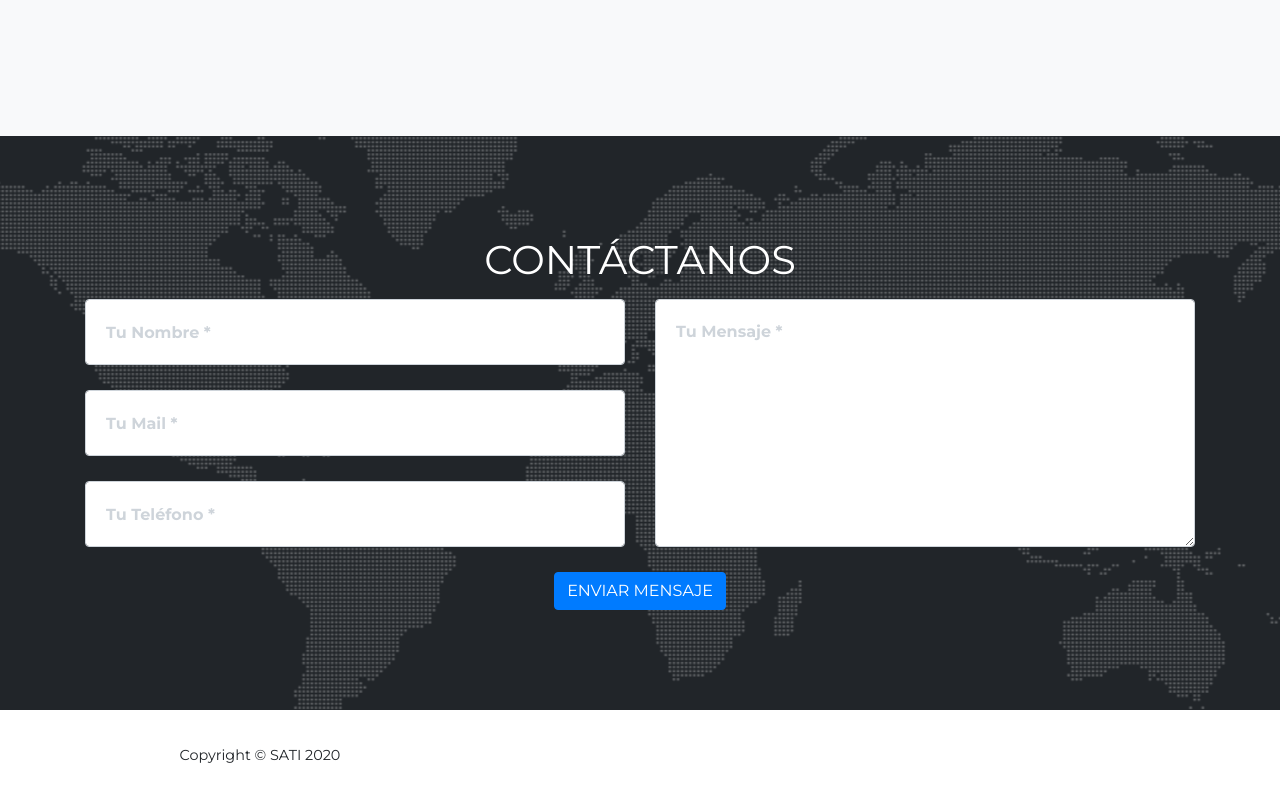
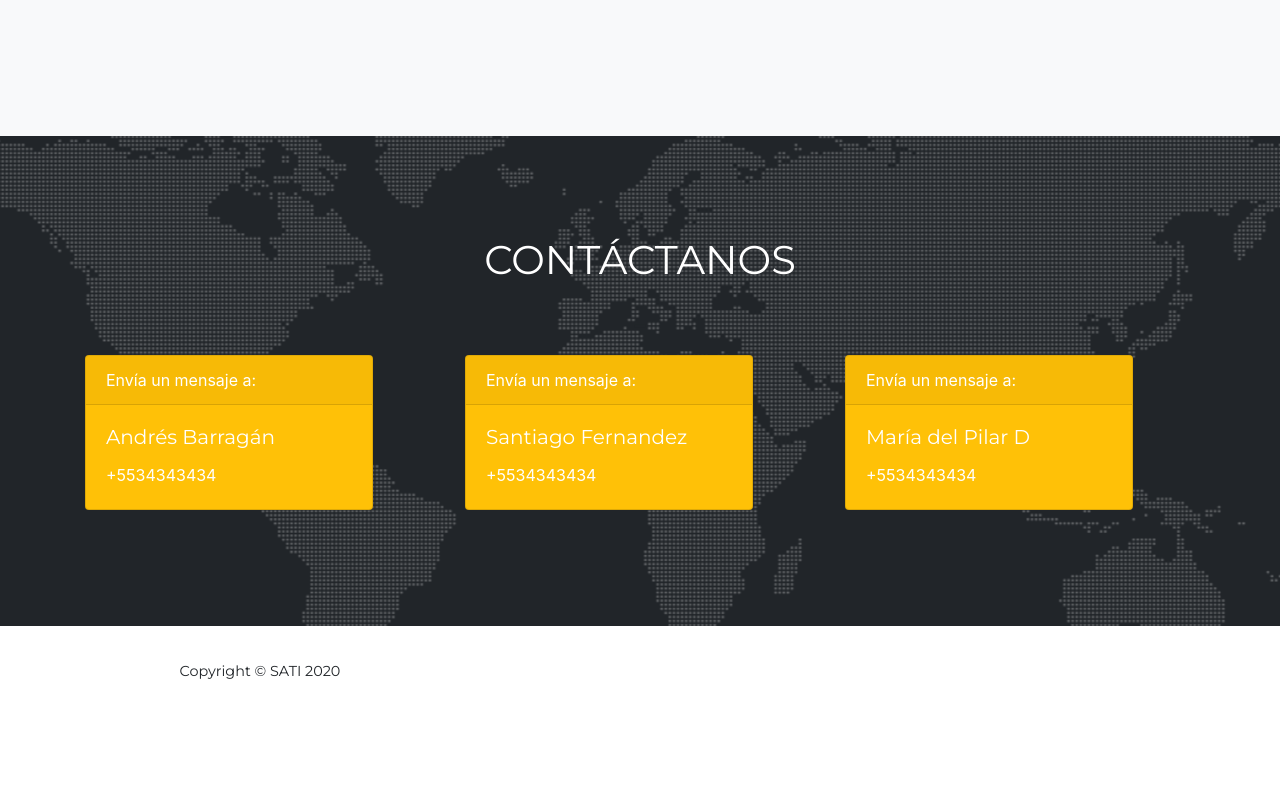
Before and after one commit to Pily01/CodeChallenge2020, a website with bundled scripts: page index.html in a window 1280 px wide. Shown: the part 5898-6698 px from the top of the page. After the commit the page ends 6614 px from the top, so only its background shows below. Built offline with nearby package versions, Linux system fonts and the light colour scheme; files whose address does not match are found by name; a web font is replaced by a local one.

Commit message:
Changed contact us section

```diff
--- a/index.html
+++ b/index.html
@@ -572,87 +572,54 @@
         <div class="row">
           <div class="col-lg-12 text-center">
             <h2 class="section-heading text-uppercase">Contáctanos</h2>
+            <h1>-</h1>
           </div>
+          <br />
         </div>
         <div class="row">
-          <div class="col-lg-12">
-            <!-- ////////////// F O R M //////////////////-->
-            <form
-              id="contactForm"
-              name="sentMessage"
-              novalidate="novalidate"
-              action="/send-email"
-              method="post"
+          <div class="col-sm">
+            <div
+              class="card text-white bg-warning mb-3"
+              style="max-width: 18rem;"
             >
-              <div class="row">
-                <div class="col-md-6">
-                  <div class="form-group">
-                    <!-- /// Name-->
-                    <input
-                      class="form-control"
-                      name="name"
-                      id="name"
-                      type="text"
-                      placeholder="Tu Nombre *"
-                      required="required"
-                      data-validation-required-message="POR FAVOR INGRESA TU NOMBRE."
-                    />
-                    <p class="help-block text-danger"></p>
-                  </div>
-                  <div class="form-group">
-                    <!-- /// Mail-->
-                    <input
-                      class="form-control"
-                      name="email"
-                      id="email"
-                      type="email"
-                      placeholder="Tu Mail *"
-                      required="required"
-                      data-validation-required-message="POR FAVOR INGRESA TU MAIL."
-                    />
-                    <p class="help-block text-danger"></p>
-                  </div>
-                  <div class="form-group">
-                    <!-- /// Cell Phone-->
-                    <input
-                      class="form-control"
-                      name="phone"
-                      id="phone"
-                      type="tel"
-                      placeholder="Tu Teléfono *"
-                      required="required"
-                      data-validation-required-message="POR FAVOR INGRESA TU NÚMERO TELEFÓNICO."
-                    />
-                    <p class="help-block text-danger"></p>
-                  </div>
-                </div>
-                <div class="col-md-6">
-                  <div class="form-group">
-                    <!-- /// Text-->
-                    <textarea
-                      class="form-control"
-                      name="text"
-                      id="message"
-                      placeholder="Tu Mensaje *"
-                      required="required"
-                      data-validation-required-message="POR FAVOR INGRESA TU MENSAJE."
-                    ></textarea>
-                    <p class="help-block text-danger"></p>
-                  </div>
-                </div>
-                <div class="clearfix"></div>
-                <div class="col-lg-12 text-center">
-                  <div id="success"></div>
-                  <button
-                    id="sendMessageButton"
-                    class="btn btn-primary btn-xl text-uppercase"
-                    type="submit"
-                  >
-                    Enviar Mensaje
-                  </button>
-                </div>
+              <div class="card-header">Envía un mensaje a:</div>
+              <div class="card-body">
+                <h5 class="card-title">Andrés Barragán</h5>
+                <p class="card-text">
+                  +5534343434
+                </p>
               </div>
-            </form>
+            </div>
+          </div>
+
+          <div class="col-sm">
+            <div
+              class="card text-white bg-warning mb-3"
+              style="max-width: 18rem;"
+            >
+              <div class="card-header">Envía un mensaje a:</div>
+              <div class="card-body">
+                <h5 class="card-title">Santiago Fernandez</h5>
+                <p class="card-text">
+                  +5534343434
+                </p>
+              </div>
+            </div>
+          </div>
+
+          <div class="col-sm">
+            <div
+              class="card text-white bg-warning mb-3"
+              style="max-width: 18rem;"
+            >
+              <div class="card-header">Envía un mensaje a:</div>
+              <div class="card-body">
+                <h5 class="card-title">María del Pilar D</h5>
+                <p class="card-text">
+                  +5534343434
+                </p>
+              </div>
+            </div>
           </div>
         </div>
       </div>
@@ -788,7 +755,7 @@
                   <h2 class="text-uppercase">Rúbrica</h2>
                   <img
                     class="img-fluid d-block mx-auto"
-                    src="img/portfolio/05-full.png"
+                    src="img/portfolio"
                     alt=""
                   />
                   <p>
```
